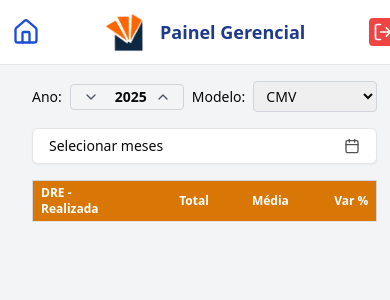
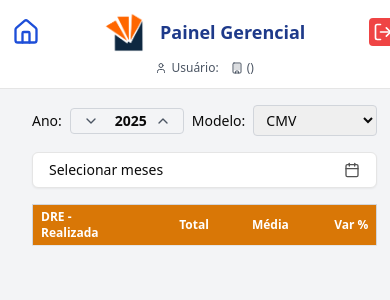
Before and after one commit to EltonFrutal/painelgerencial-frontend, a Next.js app: page /resultados in a window 390 px wide. Shown: the top 300 px of the page. Built offline with nearby package versions, Linux system fonts and the light colour scheme.

Commit message:
130725 1955h

```diff
--- a/src/components/Layout.tsx
+++ b/src/components/Layout.tsx
@@ -190,6 +190,43 @@ export default function Layout({ titulo, subtitulo, children }: LayoutProps) {
                             <LogOut size={20} className="text-white" />
                         </button>
                     </div>
+
+                    {/* Informações de Usuário e Organização Mobile */}
+                    <div className="flex md:hidden justify-center items-center mt-2 text-xs text-gray-600 gap-3">
+                        <div className="flex items-center gap-1">
+                            {tipoPerfil === "Admin" && <ShieldCheck size={12} />}
+                            <User size={12} />
+                            <span>{tipoPerfil}: {nome}</span>
+                        </div>
+                        <div className="flex items-center gap-1">
+                            <Building size={12} />
+                            {tipoPerfil === "Assessor" || tipoPerfil === "Admin" ? (
+                                isSelectingOrg ? (
+                                    <select
+                                        value={idOrganizacao}
+                                        onChange={handleChangeOrg}
+                                        onBlur={() => setIsSelectingOrg(false)}
+                                        className="border text-xs pl-1 pr-4 py-0.5 rounded"
+                                    >
+                                        {organizacoesAssessor.map((org) => (
+                                            <option key={org.idorganizacao} value={org.idorganizacao}>
+                                                {org.nomeorganizacao} ({org.idorganizacao})
+                                            </option>
+                                        ))}
+                                    </select>
+                                ) : (
+                                    <button
+                                        onClick={() => setIsSelectingOrg(true)}
+                                        className="text-blue-700 underline text-xs"
+                                    >
+                                        {nomeOrganizacao} ({idOrganizacao})
+                                    </button>
+                                )
+                            ) : (
+                                <span>{nomeOrganizacao} ({idOrganizacao})</span>
+                            )}
+                        </div>
+                    </div>
                 </header>
 
                 <main className="flex-1 p-4 bg-gray-100">
```
